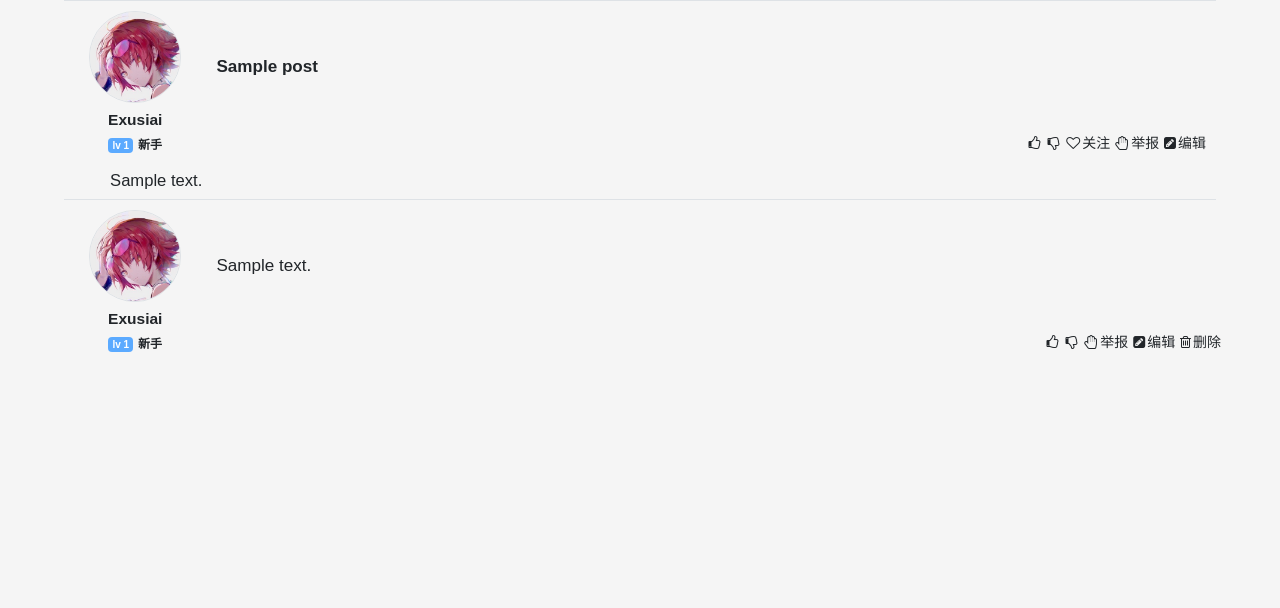
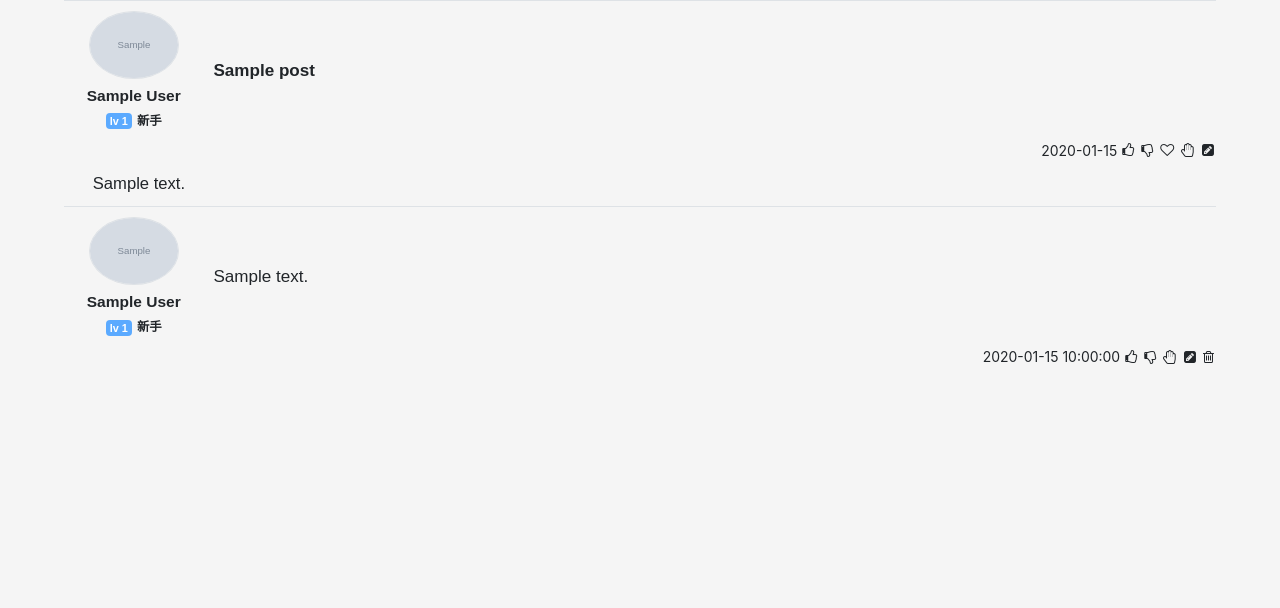
Before and after one commit to lucieniii/rgStuForum, a Django app: page /PostContent/1/ in a window 1280 px wide. Shown: the part 70-678 px from the top of the page. Run offline with Django 3.2, Linux system fonts and the light colour scheme; tables that the repository leaves empty hold one stand-in row (values such as "Sample post"); grey boxes marked "Sample" are stand-in pictures; some libraries are stand-ins or nearby versions.

Commit message:
update comment

```diff
--- a/forum/models.py
+++ b/forum/models.py
@@ -6,7 +6,7 @@ from login.models import User
 
 
 class Comment(models.Model):
-    user = models.ForeignKey(to='login.User', to_field='id', on_delete=models.CASCADE, related_name='comments')
+    user = models.ForeignKey(User, on_delete=models.CASCADE, related_name='comments')
     post = models.ForeignKey(to='forum.Post', to_field='id', on_delete=models.CASCADE, related_name='comments')
     content = models.TextField()
     created = models.DateTimeField(auto_now_add=True)
--- a/forum/templates/forum/PostContent.html
+++ b/forum/templates/forum/PostContent.html
@@ -15,17 +15,17 @@
             <div class="d-flex flex-row">
                 <div class="d-flex flex-column align-items-center" style="padding: 10px; width: 120px" id="avatarBox">
                     <div style="width: 75%">
-                        <img src="{% static 'base/images/avatar.jpeg' %}" class="border rounded-circle"
+                        <img src="{{ post.author.avatar.url }}" class="border rounded-circle"
                              style="width: 100%"/>
                     </div>
                     <div class="font d-flex flex-column" style="font-weight: bolder">
                         <div class="d-flex justify-content-center" style="margin-top: 5px; font-size: 1em">
-                            <span style="text-align: center">Exusiai</span>
+                            <span style="text-align: center">{{ post.author.name }}</span>
                         </div>
                         <div class="d-flex justify-content-center align-items-center" style="margin-top: 5px">
                             <span class="rounded align-middle"
-                                  style="margin-right: 5px; padding: 0 4px; font-size: 10px; font-weight: bolder; color: white; background-color: #5baaff">lv 1</span>
-                            <span style="font-size: 12px">新手</span>
+                                  style="margin-right: 5px; padding: 0 4px; font-size: 0.7em; font-weight: bolder; color: white; background-color: #5baaff">lv 1</span>
+                            <span style="font-size: 0.8em">新手</span>
                         </div>
 
                     </div>
@@ -34,7 +34,14 @@
                     <div class="d-flex align-items-center" style="flex-grow: 1">
                         <span class="font" style="font-size: 1.1em; font-weight: bolder;">{{ post.title }}</span>
                     </div>
-                    <div class="d-flex flex-row" style="margin-top: 10px; justify-content: flex-end; font-size:0.9em">
+                </div>
+            </div>
+            <div class="d-flex"
+                     style="max-width:100%; flex-direction:row; justify-content: flex-end; font-size:1em">
+                <div class="d-flex flex-row" style="justify-content: flex-end; font-size:0.9em">
+                        <div class="d-sm-flex align-items-sm-center">
+                            {{ post.create_time | date:"Y-m-d" }}
+                        </div>
                         <div class="d-sm-flex align-items-sm-center">
                             <i class="fa fa-thumbs-o-up" style="margin-left: 5px; padding-right: 2px"></i>
                         </div>
@@ -43,50 +50,52 @@
                         </div>
                         <div class="d-sm-flex align-items-sm-center">
                             <i class="fa fa-heart-o" style="margin-left: 5px; padding-right: 2px"></i>
-                            关注
                         </div>
                         <div class="d-sm-flex align-items-sm-center">
                             <i class="fa fa-hand-stop-o" style="margin-left: 5px; padding-right: 2px"></i>
-                            举报
                         </div>
                         <div class="d-sm-flex align-items-sm-center">
                             <i class="fa fa-pencil-square" style="margin-left: 5px; padding-right: 2px"></i>
-                            编辑
-                        </div>
                         </div>
                     </div>
             </div>
         </div>
         <div class="d-flex justify-content-center" style="width: 90%">
-            <div class="font" style="width: 92%; margin: 5px 0;font-size: 1.07em;">
+            <div class="font" style="width: 95%; margin: 10px 0;font-size: 1.07em;">
                 {{ post.content }}
             </div>
         </div>
         {% for comment in comments_lv1 %}
             <div class="border-top" style="width: 90%;">
                 <div class="d-flex flex-row">
-                <div class="d-flex flex-column align-items-center CommentAvatar" style="padding: 10px; width: 120px">
+                    <div class="d-flex flex-column align-items-center CommentAvatar"
+                         style="padding: 10px; width: 120px">
                         <div style="width: 75%">
-                        <img src="{% static 'base/images/avatar.jpeg' %}" class="border rounded-circle"
+                            <img src="{{ comment.0.user.avatar.url }}" class="border rounded-circle"
                                  style="width: 100%"/>
                         </div>
                         <div class="font d-flex flex-column" style="font-weight: bolder">
                             <div class="d-flex justify-content-center" style="margin-top: 5px; font-size: 1em">
-                            <span style="text-align: center">Exusiai</span>
+                                <span style="text-align: center">{{ comment.0.user.name }}</span>
                             </div>
-                        <div class="d-flex justify-content-center align-items-center" style="margin-top: 5px">
+                            <div class="d-flex justify-content-center align-items-center" style="margin-top: 5px;">
                             <span class="rounded align-middle"
-                                  style="margin-right: 5px; padding: 0 4px; font-size: 10px; font-weight: bolder; color: white; background-color: #5baaff">lv 1</span>
-                            <span style="font-size: 12px">新手</span>
+                                  style="margin-right: 5px; padding: 0 4px; font-size: 0.7em; font-weight: bolder; color: white; background-color: #5baaff">lv 1</span>
+                                <span style="font-size: 0.8em">新手</span>
                             </div>
-
                         </div>
                     </div>
                     <div class="d-flex flex-fill" style="padding: 10px; flex-direction: column;">
                         <div class="d-flex align-items-center" style="flex-grow: 1">
                             <span class="font" style="font-size: 1.1em;">{{ comment.0.content }}</span>
                         </div>
-                    <div class="d-flex row " style="margin-top: 10px; justify-content: flex-end; font-size:0.9em">
+                    </div>
+                </div>
+                <div class="d-flex"
+                     style="max-width:100%; flex-direction:row; justify-content: flex-end; font-size:0.9em">
+                    <div class="d-sm-flex align-items-sm-center">
+                        {{ comment.0.created | date:"Y-m-d H:i:s" }}
+                    </div>
                     <div class="d-sm-flex align-items-sm-center">
                         <i class="fa fa-thumbs-o-up" style="margin-left: 5px; padding-right: 2px"></i>
                     </div>
@@ -95,17 +104,12 @@
                     </div>
                     <div class="d-sm-flex align-items-sm-center">
                         <i class="fa fa-hand-stop-o" style="margin-left: 5px; padding-right: 2px"></i>
-                            举报
                     </div>
                     <div class="d-sm-flex align-items-sm-center">
                         <i class="fa fa-pencil-square" style="margin-left: 5px; padding-right: 2px"></i>
-                            编辑
                     </div>
                     <div class="d-sm-flex align-items-sm-center">
                         <i class="fa fa-trash-o" style="margin-left: 5px; padding-right: 2px"></i>
-                            删除
-                        </div>
-                    </div>
                     </div>
                 </div>
                 {% for subcomments in comment.1 %}
@@ -114,7 +118,6 @@
                         {{ subcomments.created }}
                     </div>
                 {% endfor %}
-
             </div>
         {% endfor %}
 
@@ -165,11 +168,11 @@
                 //document.getElementById("avatarBox").style.fontSize = "1rem";
                 document.getElementById("titleWrapper").style.fontSize = "1rem";
             } else if (width < 375) {
-                avatarBox.style.minWidth = "100px";
-                avatarBox.style.maxWidth = "100px";
+                avatarBox.style.minWidth = "80px";
+                avatarBox.style.maxWidth = "80px";
                 Array.prototype.forEach.call(commentAvatars, function (el) {
-                    el.style.minWidth = "100px";
-                    el.style.maxWidth = "100px";
+                    el.style.minWidth = "80px";
+                    el.style.maxWidth = "80px";
                 });
                 Array.prototype.forEach.call(flexButtons, function (el) {
                     el.style.width = "40px";
@@ -180,7 +183,7 @@
                 //document.getElementById("avatarBox").style.fontSize = "0.8rem";
                 document.getElementById("titleWrapper").style.fontSize = "0.8rem";
             } else {
-                w = (width - 375) / 1065 * 50 + 100;
+                w = (width - 375) / 1065 * 70 + 80;
                 r = (width - 375) / 1065 * 0.2 + 0.8;
                 d = (width - 375) / 1065 * 20 + 40;
                 dr = (width - 375) / 1065 + 1;
--- a/forum/views.py
+++ b/forum/views.py
@@ -66,7 +66,7 @@ def PostContent(request, id):
             for comment in comments:
                 if comment.reply_to_comment_id == comment_list[0].id:
                     comment_list[1].append(comment)
-        print(comments_lv1)
+        # print(comments_lv1)
         return render(request, 'forum/PostContent.html', locals())
 
 
```
Also changed, not shown: media/user_avatar/截屏2020-06-08_下午11.50.55.png (added). Lines whose indentation alone changed are shown as unchanged.
